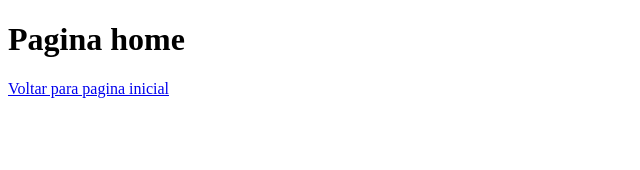
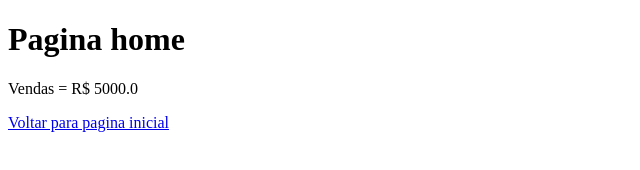
Before and after one commit to michelXD/aula-github, a plain HTML site: page vendas.html in a window 1280 px wide. Shown: the whole page, without its empty margins (0-640 px from the left). Drawn offline with Linux system fonts and the light colour scheme.

Commit message:
Acrescentado o valor das vendas

```diff
--- a/vendas.html
+++ b/vendas.html
@@ -7,6 +7,7 @@
 </head>
 <body>
     <h1>Pagina home</h1>
+    <p>Vendas = R$ 5000.0</p>
     <a href="index.html">Voltar para pagina inicial</a>
 </body>
 </html>
```
